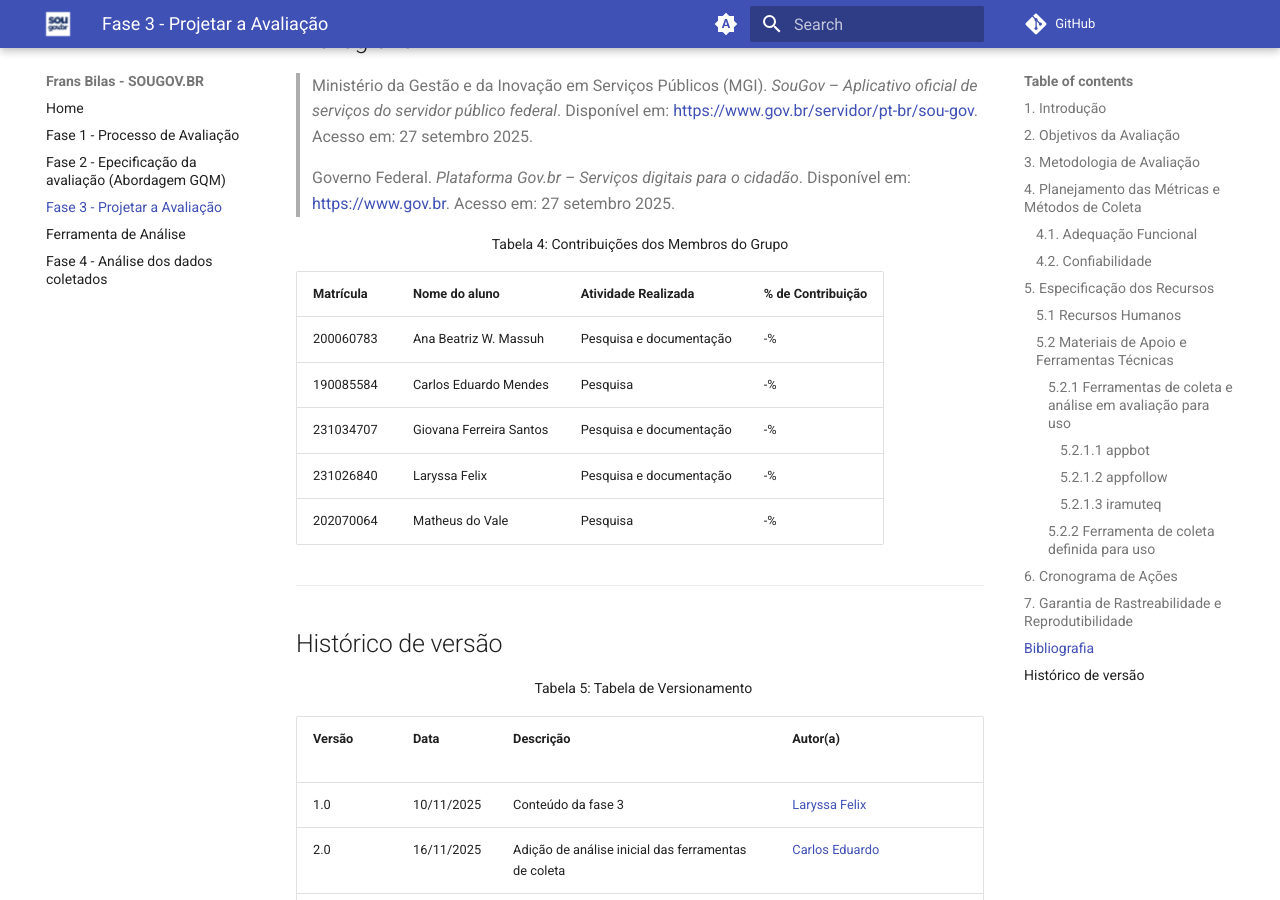
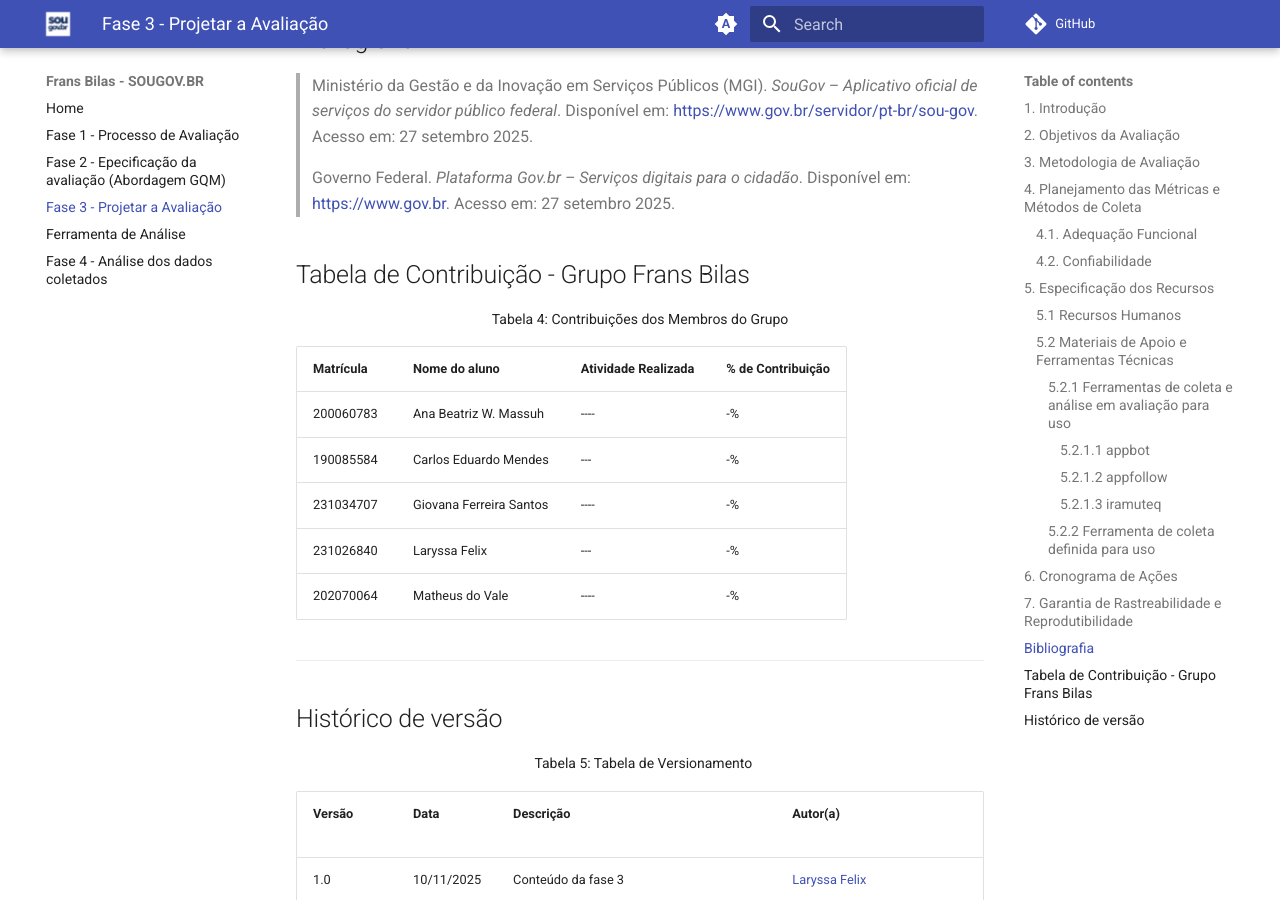
Before and after one commit to felixlaryssa/2025-2_T01_FRANS-BILAS, an MkDocs documentation site: the page built from docs/fase3.md, in a window 1280 px wide and 900 px high, scrolled down 8365 px. Built offline with MkDocs 1.6.1 and Material for MkDocs 9.7.7, drawn with Linux system fonts in a browser that asks for light colours; comment, search, counter and statistics services are not loaded.

Commit message:
Update fase3.md

```diff
--- a/docs/fase3.md
+++ b/docs/fase3.md
@@ -153,17 +153,19 @@ Esses registros servirão como evidência para validação dos resultados.
 
 > Governo Federal. _Plataforma Gov.br – Serviços digitais para o cidadão_. Disponível em: <https://www.gov.br>. Acesso em: 27 setembro 2025.
 
+## Tabela de Contribuição - Grupo Frans Bilas
+
 <div style="text-align: center; margin: 0; font-size: 14px;">
   Tabela 4: Contribuições dos Membros do Grupo
 </div>
 
 | Matrícula | Nome do aluno | Atividade Realizada | % de Contribuição |
 | --------- | ------------- | ------------------- | ----------------- |
-| 200060783 | Ana Beatriz W. Massuh | Pesquisa e documentação | -% |
-| 190085584 | Carlos Eduardo Mendes |  Pesquisa | -% |
-| 231034707 | Giovana Ferreira Santos | Pesquisa e documentação | -% |
-| 231026840 | Laryssa Felix |  Pesquisa e documentação  | -% |
-| 202070064 | Matheus do Vale | Pesquisa | -% |
+| 200060783 | Ana Beatriz W. Massuh | ---- | -% |
+| 190085584 | Carlos Eduardo Mendes |  --- | -% |
+| 231034707 | Giovana Ferreira Santos | ---- | -% |
+| 231026840 | Laryssa Felix |  ---  | -% |
+| 202070064 | Matheus do Vale | ---- | -% |
 
 ---------------------
 
```
